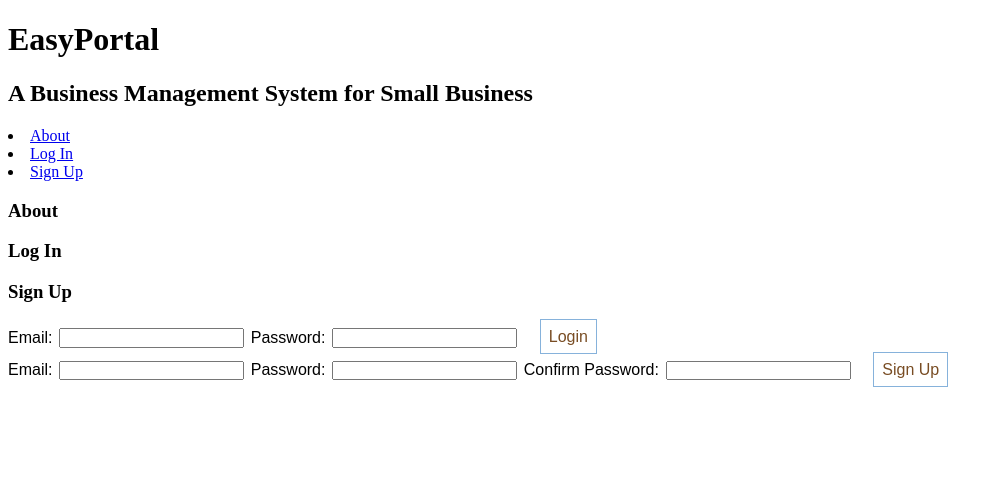
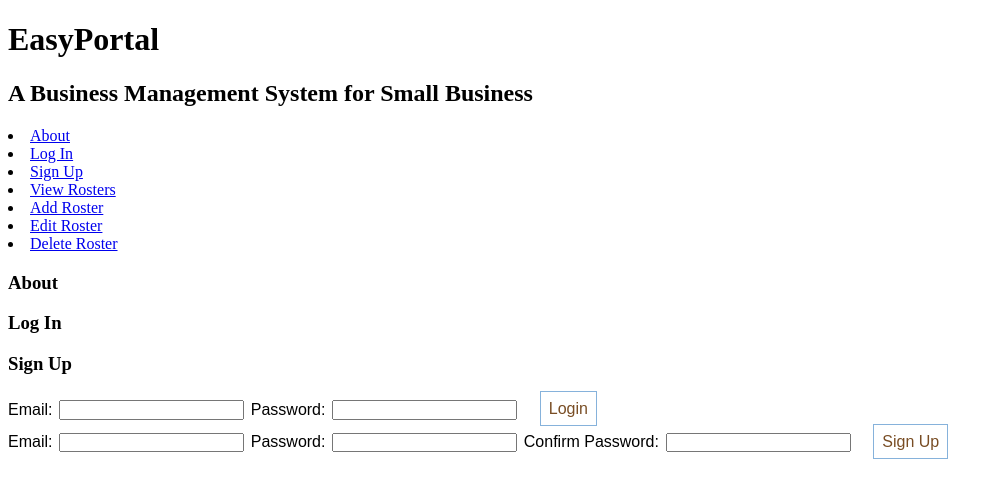
Before and after one commit to EasyPortal-Business-Management-System/EasyPortal-Client, a React (Create React App) app: page / in a window 1280 px wide. Shown: the top 498 px of the page, without its empty margins (0-1003 px from the left). Built offline with nearby package versions, Linux system fonts and the light colour scheme.

Commit message:
simple home changes

```diff
--- a/src/components/SimpleHome.js
+++ b/src/components/SimpleHome.js
@@ -10,6 +10,10 @@ const SimpleHome = () => {
                     <li><a href="#about">About</a></li>
                     <li><a href="#login">Log In</a></li>
                     <li><a href="#register">Sign Up</a></li>
+                    <li><a href="#viewrosters">View Rosters</a></li>
+                    <li><a href="#addroster">Add Roster</a></li>
+                    <li><a href="#editroster">Edit Roster</a></li>
+                    <li><a href="#deleteroster">Delete Roster</a></li>
                 </nav>
             </header>
             <h3>About</h3>
```
